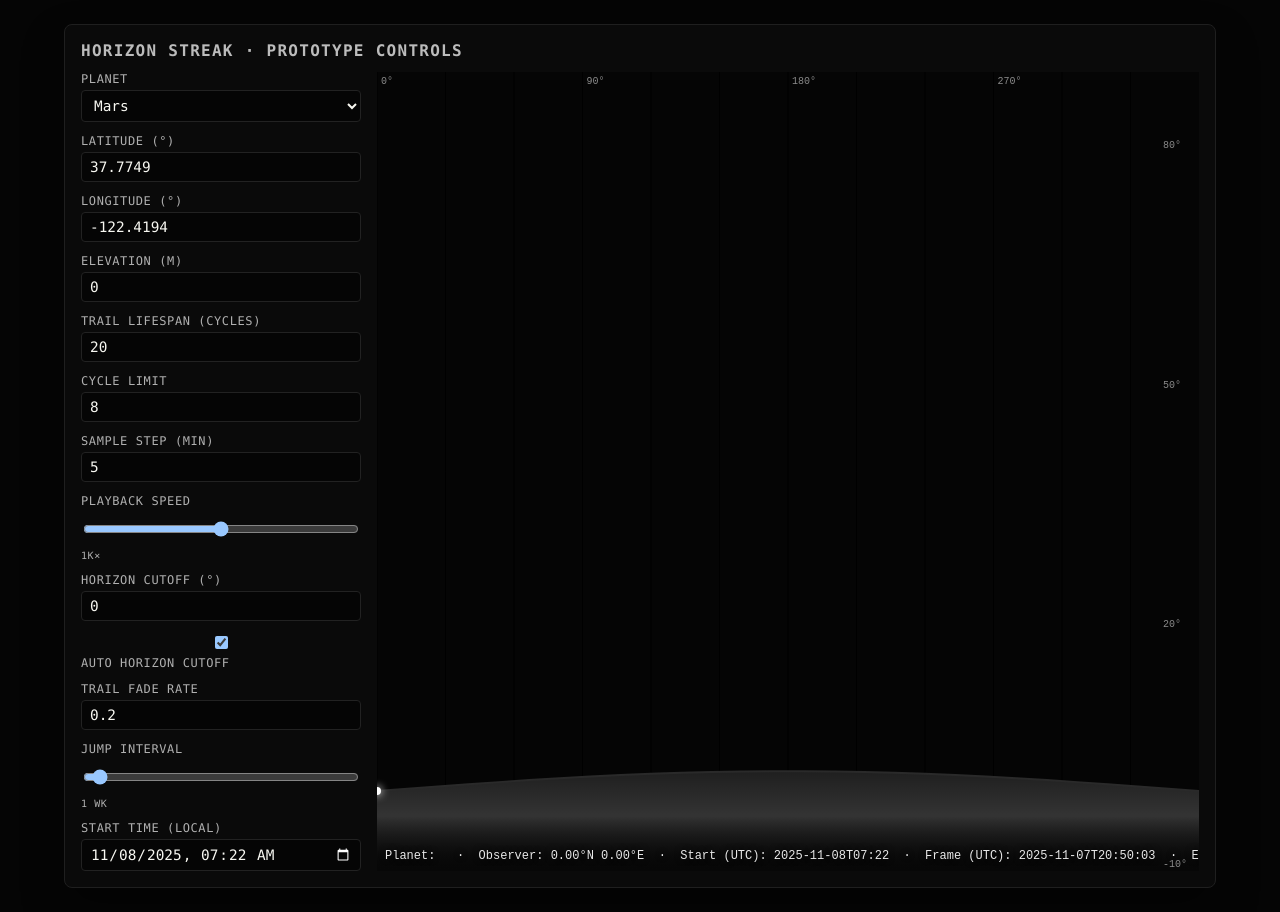
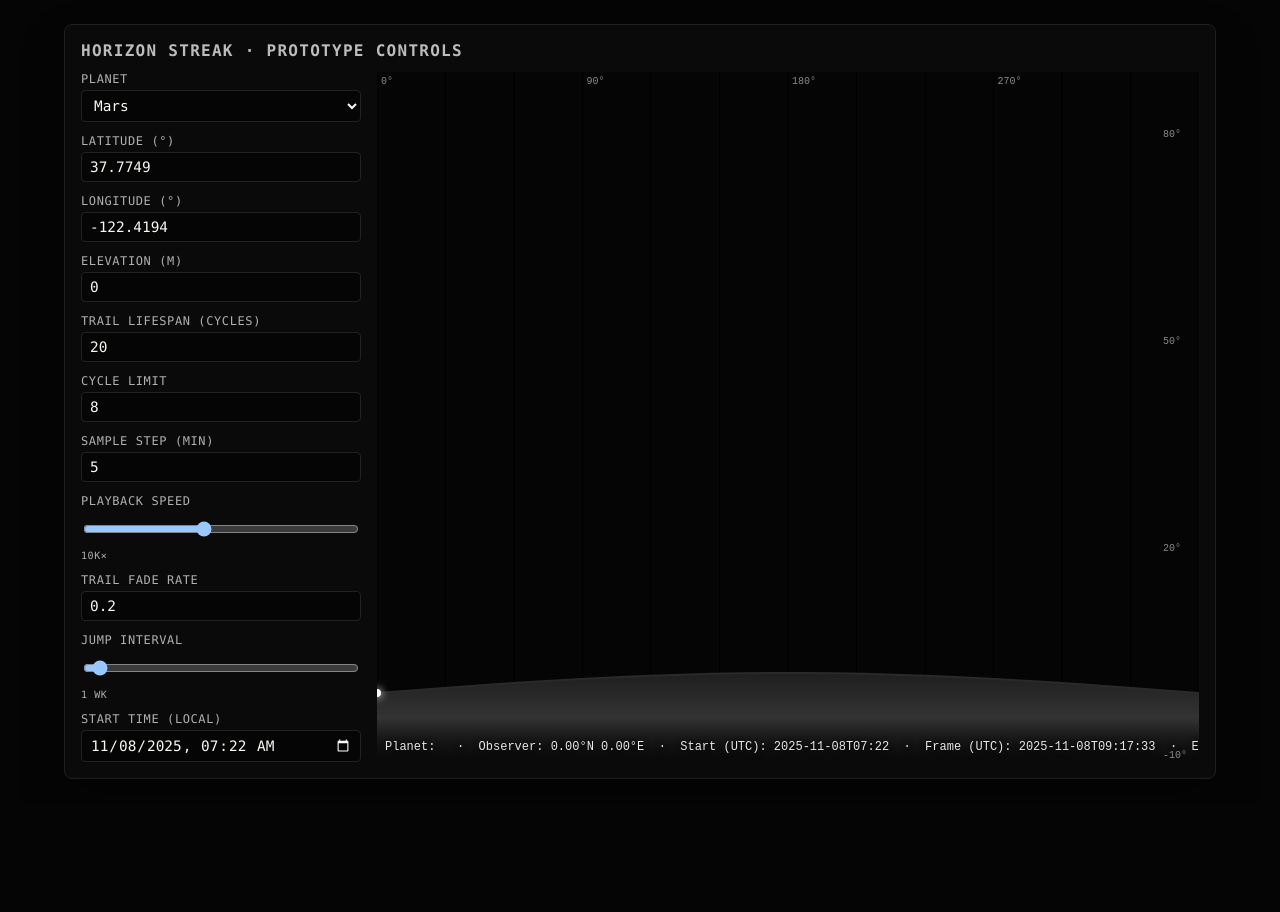
Before and after one commit to srbatalla/planet-projector, a website built with Vite: page index.html in a window 1280 px wide. After the commit the page ends 803 px from the top, so only its background shows below. Built offline with nearby package versions, Linux system fonts and the light colour scheme; what astronomy-engine would draw is missing.

Commit message:
U/I optimizations

```diff
--- a/src/app.ts
+++ b/src/app.ts
@@ -9,8 +9,6 @@ type ControlState = {
   sampleMinutes: number;
   playbackSpeed: number;
   startTime: Date;
-  horizonCutoff: number;
-  autoHorizon: boolean;
   trailFade: number;
   jumpSetting: number;
   trailPersistence: number;
@@ -33,29 +31,36 @@ const DEFAULTS: ControlState = {
   longitude: -122.4194,
   elevation: 0,
   sampleMinutes: 5,
-  playbackSpeed: 1000,
+  playbackSpeed: 10000,
   startTime: new Date(),
-  horizonCutoff: 0,
-  autoHorizon: true,
   trailFade: 0.2,
   jumpSetting: 1,
   trailPersistence: 20,
   cycleLimit: 8,
 };
 
+const SPEED_STEPS = [1, 1000, 5000, 10000, 20000, 50000, 100000, 500000];
+
 function sliderToSpeed(sliderValue: number): number {
-  // Base-10 log scale: slider 1-7 -> speeds 1x, 10x, 100x, 1k, 10k, 100k, 1M
-  // Formula: speed = 10^(slider-1)
-  const exponent = sliderValue - 1;
-  const speed = Math.pow(10, exponent);
-  return Math.max(1, Math.round(speed));
+  // Direct mapping: slider 1-8 -> [1, 1k, 5k, 10k, 20k, 50k, 100k, 500k]
+  const index = Math.max(0, Math.min(SPEED_STEPS.length - 1, sliderValue - 1));
+  return SPEED_STEPS[index];
 }
 
 function speedToSlider(speed: number): number {
-  // Inverse of sliderToSpeed
-  const exponent = Math.log10(Math.max(1, speed));
-  const slider = Math.round(exponent + 1);
-  return Math.max(1, Math.min(7, slider));
+  // Find closest speed step
+  let closestIndex = 0;
+  let closestDiff = Math.abs(speed - SPEED_STEPS[0]);
+
+  for (let i = 1; i < SPEED_STEPS.length; i++) {
+    const diff = Math.abs(speed - SPEED_STEPS[i]);
+    if (diff < closestDiff) {
+      closestDiff = diff;
+      closestIndex = i;
+    }
+  }
+
+  return closestIndex + 1;
 }
 
 function formatSpeedLabel(speed: number): string {
@@ -138,8 +143,6 @@ export function initializeApp() {
       sampleMinutes: state.sampleMinutes,
       startTime: state.startTime,
       playbackSpeed: state.playbackSpeed,
-      horizonCutoff: state.horizonCutoff,
-      autoHorizon: state.autoHorizon,
       trailFade: state.trailFade,
       jumpSetting: state.jumpSetting,
       trailPersistence: state.trailPersistence,
@@ -236,16 +239,8 @@ function createControls() {
     </label>
     <label class="slider">
       <span>Playback speed</span>
-      <input type="range" name="playbackSpeed" min="1" max="7" value="${speedToSlider(DEFAULTS.playbackSpeed)}" />
+      <input type="range" name="playbackSpeed" min="1" max="8" value="${speedToSlider(DEFAULTS.playbackSpeed)}" />
       <small data-speed-display>${formatSpeedLabel(DEFAULTS.playbackSpeed)}</small>
-    </label>
-    <label>
-      <span>Horizon cutoff (°)</span>
-      <input type="number" name="horizonCutoff" step="0.5" value="${DEFAULTS.horizonCutoff}" />
-    </label>
-    <label class="checkbox">
-      <input type="checkbox" name="autoHorizon" ${DEFAULTS.autoHorizon ? 'checked' : ''} />
-      <span>Auto horizon cutoff</span>
     </label>
     <label>
       <span>Trail fade rate</span>
@@ -296,8 +291,6 @@ function readControlState(root: HTMLElement): ControlState {
     elevation: getNumber('input[name="elevation"]', DEFAULTS.elevation),
     sampleMinutes: getNumber('input[name="sampleMinutes"]', DEFAULTS.sampleMinutes, 0.1),
     playbackSpeed,
-    autoHorizon: !!root.querySelector<HTMLInputElement>('input[name="autoHorizon"]')?.checked,
-    horizonCutoff: getNumber('input[name="horizonCutoff"]', DEFAULTS.horizonCutoff),
     trailFade: Math.min(1, Math.max(0, getNumber('input[name="trailFade"]', DEFAULTS.trailFade))),
     jumpSetting: Math.min(10, Math.max(1, Math.round(getNumber('input[name="jumpSetting"]', DEFAULTS.jumpSetting, 1)))),
     trailPersistence: Math.max(1, Math.round(getNumber('input[name="trailPersistence"]', DEFAULTS.trailPersistence, 1))),
--- a/src/views/horizon/horizonView.ts
+++ b/src/views/horizon/horizonView.ts
@@ -11,8 +11,6 @@ type HorizonViewConfig = {
   sampleMinutes: number;
   startTime: Date;
   playbackSpeed: number;
-  horizonCutoff: number;
-  autoHorizon: boolean;
   trailFade: number;
   jumpSetting: number;
   trailPersistence: number;
@@ -605,22 +603,15 @@ export class HorizonView {
   }
 
   private isSampleVisible(sample: HorizonSample) {
-    const cutoff = this.getHorizonCutoffForAzimuth(sample.azimuth);
+    const cutoff = this.getCurvedHorizonAltitudeAtAzimuth(sample.azimuth);
     return sample.altitude >= cutoff;
   }
 
   private isSampleDrawable(sample: HorizonSample) {
     // Allow drawing slightly below horizon - the horizon band will occlude it
-    const cutoff = this.getHorizonCutoffForAzimuth(sample.azimuth);
+    const cutoff = this.getCurvedHorizonAltitudeAtAzimuth(sample.azimuth);
     const tolerance = 5; // degrees below horizon we'll still draw
     return sample.altitude >= cutoff - tolerance;
-  }
-
-  private getHorizonCutoffForAzimuth(azimuth: number) {
-    if (!this.config.autoHorizon) {
-      return this.config.horizonCutoff;
-    }
-    return this.getCurvedHorizonAltitudeAtAzimuth(azimuth);
   }
 
   private getCurvedHorizonAltitudeAtAzimuth(azimuth: number) {
```
Also changed, not shown: dist/assets/index-CGZTfzyK.js (added), dist/assets/index-COEwMfLi.js (deleted), dist/index.html.
